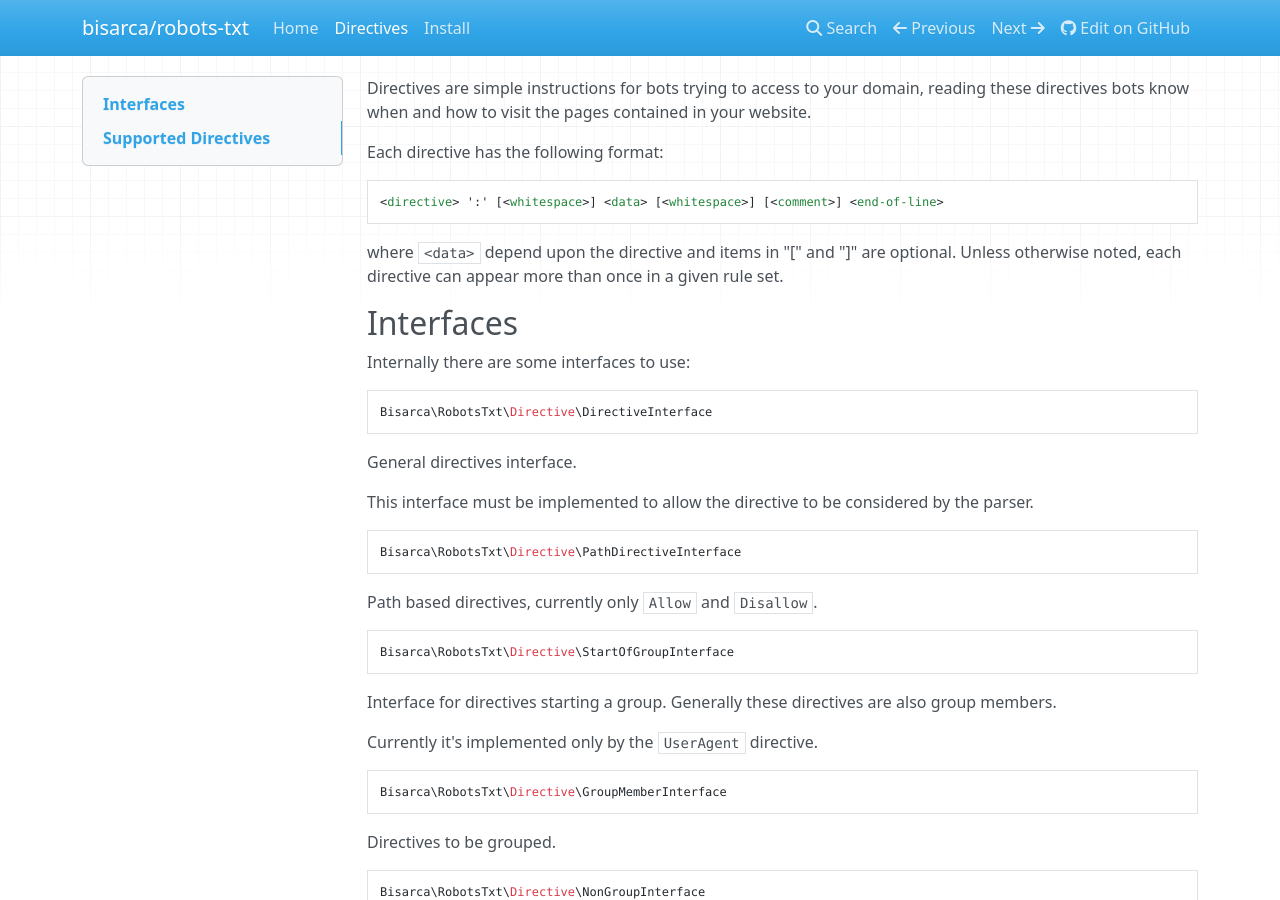
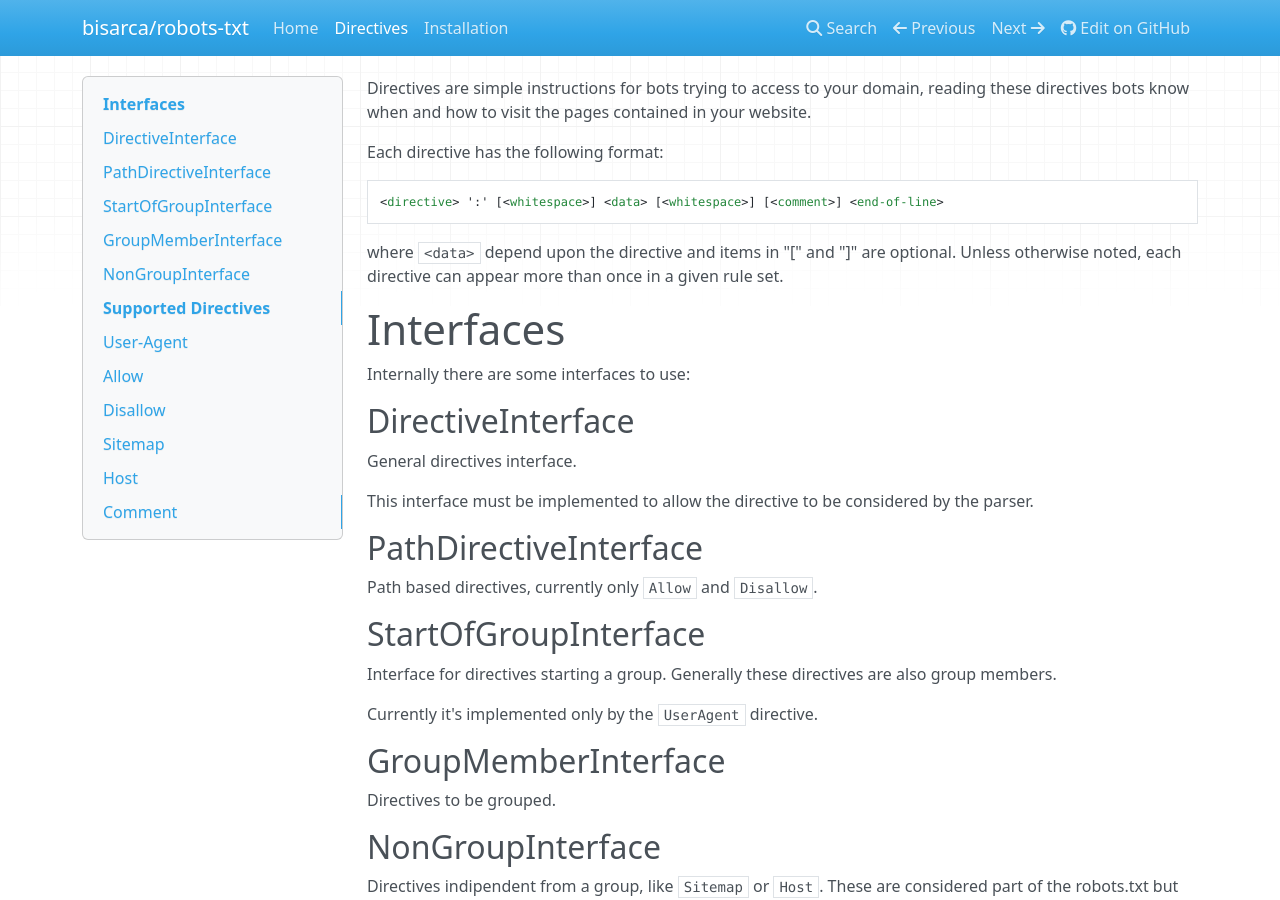
Before and after one commit to bisarca/robots-txt, an MkDocs documentation site: the page built from docs/directives.md, in a window 1280 px wide and 900 px high. Built offline with MkDocs 1.6.1, drawn with Linux system fonts in a browser that asks for light colours; nearby versions of some CDN libraries.

Commit message:
improved index

````diff
--- a/docs/directives.md
+++ b/docs/directives.md
@@ -14,59 +14,56 @@ rule set.
 
 
 Interfaces
-----------
+==========
 
 Internally there are some interfaces to use:
 
-```
-Bisarca\RobotsTxt\Directive\DirectiveInterface
-```
+DirectiveInterface
+------------------
 
 General directives interface.
 
 This interface must be implemented to allow the directive to be considered by
 the parser.
 
-```
-Bisarca\RobotsTxt\Directive\PathDirectiveInterface
-```
+PathDirectiveInterface
+----------------------
 
 Path based directives, currently only `Allow` and `Disallow`.
 
-```
-Bisarca\RobotsTxt\Directive\StartOfGroupInterface
-```
+StartOfGroupInterface
+---------------------
 
 Interface for directives starting a group.
 Generally these directives are also group members.
 
 Currently it's implemented only by the `UserAgent` directive.
 
-```
-Bisarca\RobotsTxt\Directive\GroupMemberInterface
-```
+GroupMemberInterface
+--------------------
 
 Directives to be grouped.
 
-```
-Bisarca\RobotsTxt\Directive\NonGroupInterface
-```
+NonGroupInterface
+-----------------
 
 Directives indipendent from a group, like `Sitemap` or `Host`.
 These are considered part of the robots.txt but not part of a single ruleset.
 
 
 Supported Directives
---------------------
+====================
 
 Currently supported directives are:
 
-**User-Agent**
+User-Agent
+----------
 
 This directive defines the robot the following rules applies to (e.g. Googlebot).
 
 
-**Allow**
+Allow
+-----
 
 This directive (if included) and the `Disallow` directive are to be processed in
 the order they appear in the rule set.
@@ -77,7 +74,8 @@ If a URL is not covered by any allow or disallow rules,
 then the URL is to be allowed.
 
 
-**Disallow**
+Disallow
+--------
 
 This directive and the Allow: directive (if included) are to be processed in the
 order they appear in the rule set.
@@ -101,7 +99,8 @@ if ($rulesets->isUserAgentAllowed('my-bot', '/path')) {
 ```
 
 
-**Sitemap**
+Sitemap
+-------
 
 This directive is independent from the User-Agent, so it doesn't matter
 where it is placed in the file.
@@ -122,7 +121,8 @@ foreach ($rulesets->getSitemaps() as $sitemap) {
 ```
 
 
-**Host**
+Host
+----
 
 The `Host` directive is used to define the main domain the bot should follow.
 This directive does not guarantee that the specified main domain will be selected.
@@ -139,7 +139,8 @@ if ($rulesets->hasHost()) {
 ```
 
 
-**Comment**
+Comment
+-------
 
 These are comments that the robot is encouraged to send back to the author/user
 of the robot. All `Comment`'s in a rule set are to be sent back (at least,
````
Also changed, not shown: docs/index.md (+2 -2 lines), docs/installation.md (renamed from docs/install.md).
